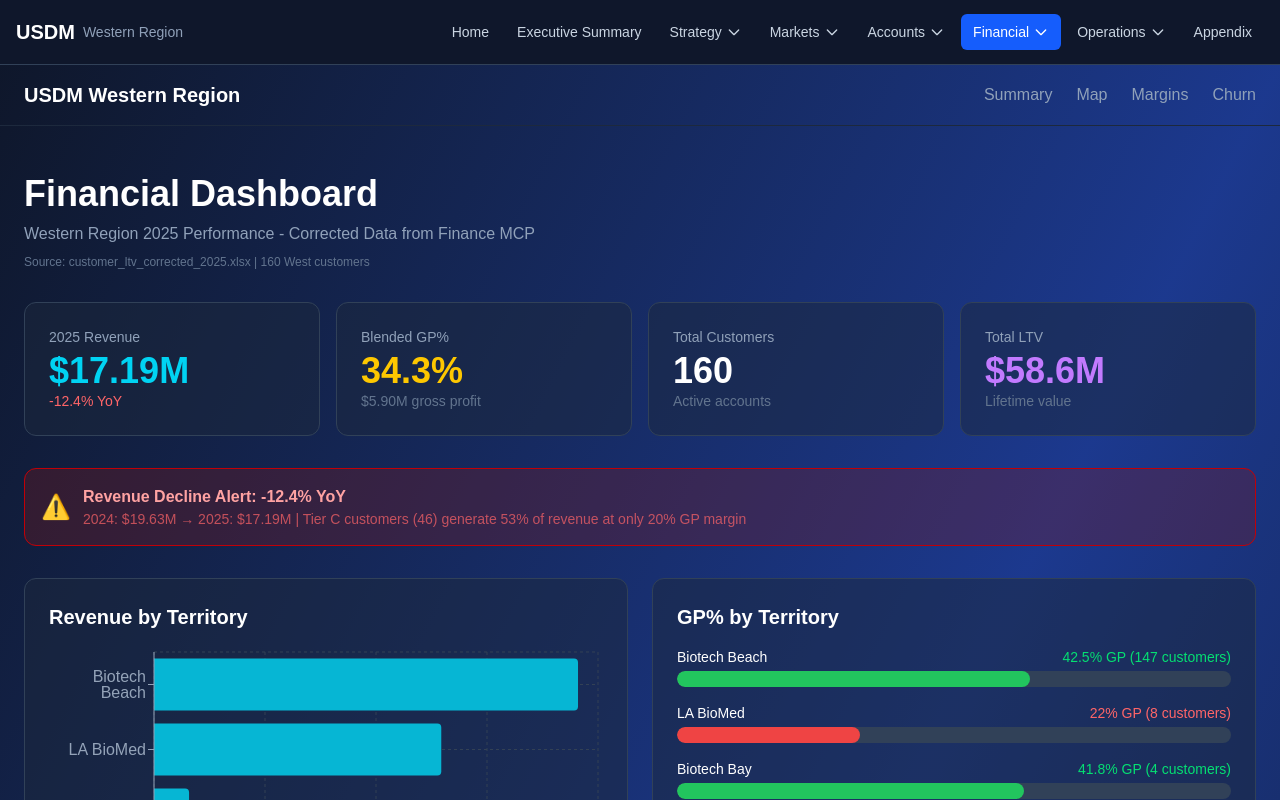
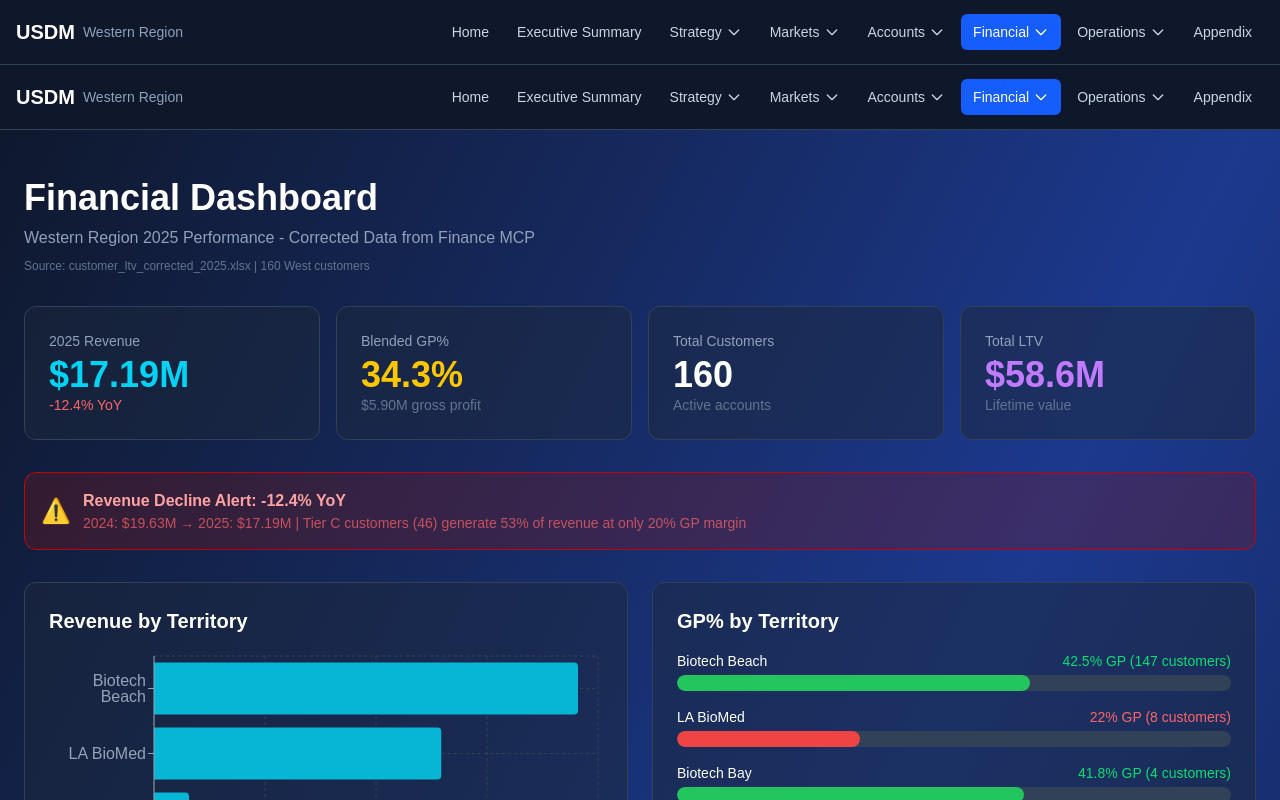
Before and after one commit to kbrown10000/western-region-analysis, a Next.js app: page /dashboard in a window 1280 px wide. Shown: the top 800 px of the page. Built offline with nearby package versions, Linux system fonts and the light colour scheme.

Commit message:
polish: update company names, standardize nav, final board prep

```diff
--- a/src/app/bay-area-deep-dive/page.tsx
+++ b/src/app/bay-area-deep-dive/page.tsx
@@ -74,7 +74,7 @@ export default function BayAreaDeepDive() {
             </div>
             <div className="bg-gradient-to-br from-purple-900/30 to-pink-900/20 rounded-xl p-6 border border-purple-700/30">
               <h3 className="text-purple-400 font-bold mb-2">AI Drug Discovery Hub</h3>
-              <p className="text-slate-300 text-sm">52% of Bay Area biotech funding now goes to AI-driven companies. Atomwise, Deep Genomics, Anagenex leading the way.</p>
+              <p className="text-slate-300 text-sm">52% of Bay Area biotech funding now goes to AI-driven companies. Numerion Labs (ex-Atomwise), Deep Genomics, Anagenex leading the way.</p>
             </div>
             <div className="bg-gradient-to-br from-green-900/30 to-emerald-900/20 rounded-xl p-6 border border-green-700/30">
               <h3 className="text-green-400 font-bold mb-2">UCSF/Stanford Pipeline</h3>
--- a/src/app/dashboard/page.tsx
+++ b/src/app/dashboard/page.tsx
@@ -1,6 +1,7 @@
 'use client';
 
 import Link from 'next/link';
+import Navigation from '@/components/Navigation';
 import { BarChart, Bar, XAxis, YAxis, CartesianGrid, Tooltip, ResponsiveContainer, PieChart, Pie, Cell, Legend, ComposedChart, Line } from 'recharts';
 
 // CORRECTED 2025 DATA - From Finance MCP customer_ltv_corrected_2025.xlsx
@@ -67,18 +68,7 @@ export default function Dashboard() {
 
   return (
     <div className="min-h-screen bg-gradient-to-br from-slate-900 via-blue-900 to-slate-900">
-      {/* Header */}
-      <header className="border-b border-slate-800">
-        <div className="max-w-7xl mx-auto px-6 py-4 flex justify-between items-center">
-          <Link href="/" className="text-white font-bold text-xl">USDM Western Region</Link>
-          <nav className="flex gap-6">
-            <Link href="/executive-summary" className="text-slate-400 hover:text-white">Summary</Link>
-            <Link href="/map" className="text-slate-400 hover:text-white">Map</Link>
-            <Link href="/margin-analysis" className="text-slate-400 hover:text-white">Margins</Link>
-            <Link href="/churn-signals" className="text-slate-400 hover:text-white">Churn</Link>
-          </nav>
-        </div>
-      </header>
+      <Navigation />
 
       <main className="max-w-7xl mx-auto px-6 py-12">
         <h1 className="text-4xl font-bold text-white mb-2">Financial Dashboard</h1>
--- a/src/app/market-analysis/page.tsx
+++ b/src/app/market-analysis/page.tsx
@@ -240,7 +240,7 @@ export default function MarketAnalysis() {
             <div className="bg-gradient-to-br from-yellow-900/30 to-orange-900/20 rounded-xl p-6 border border-yellow-700/30">
               <h3 className="text-yellow-400 font-bold text-lg mb-3">CDMO/CRDMO Expansion</h3>
               <p className="text-slate-300 mb-3">San Diego becoming the manufacturing hub of the West. National Resilience ($2B), BioDuro-Sundia, and emerging players building capacity.</p>
-              <p className="text-slate-500 text-sm">Key targets: National Resilience, Capstan Therapeutics, Poseida</p>
+              <p className="text-slate-500 text-sm">Key targets: National Resilience, Cellares, Boundless Bio</p>
             </div>
           </div>
         </section>
--- a/src/app/page.tsx
+++ b/src/app/page.tsx
@@ -206,7 +206,7 @@ export default function Home() {
             <RecommendationCard
               number="03"
               title="AI/ML Drug Discovery Wave"
-              description="Companies like Atomwise, Anagenex, and Deep Genomics generating massive data. Data management opportunity."
+              description="Companies like Numerion Labs (ex-Atomwise), Anagenex, and Deep Genomics generating massive data. Data management opportunity."
               urgency="medium"
             />
             <RecommendationCard
--- a/src/app/seattle-deep-dive/page.tsx
+++ b/src/app/seattle-deep-dive/page.tsx
@@ -1,6 +1,7 @@
 'use client';
 
 import Link from 'next/link';
+import Navigation from '@/components/Navigation';
 import targetsData from '../../../data/biotech-targets.json';
 
 const priorityColors: Record<string, string> = {
@@ -33,16 +34,7 @@ export default function SeattleDeepDive() {
 
   return (
     <div className="min-h-screen bg-gradient-to-br from-slate-900 via-blue-900 to-slate-900">
-      <header className="border-b border-slate-800">
-        <div className="max-w-7xl mx-auto px-6 py-4 flex justify-between items-center">
-          <Link href="/" className="text-white font-bold text-xl">USDM Western Region</Link>
-          <nav className="flex gap-6">
-            <Link href="/bay-area-deep-dive" className="text-slate-400 hover:text-white">Biotech Bay</Link>
-            <Link href="/san-diego-deep-dive" className="text-slate-400 hover:text-white">Biotech Beach</Link>
-            <Link href="/targets" className="text-slate-400 hover:text-white">All Targets</Link>
-          </nav>
-        </div>
-      </header>
+      <Navigation />
 
       <main className="max-w-7xl mx-auto px-6 py-12">
         <div className="mb-8">
```
